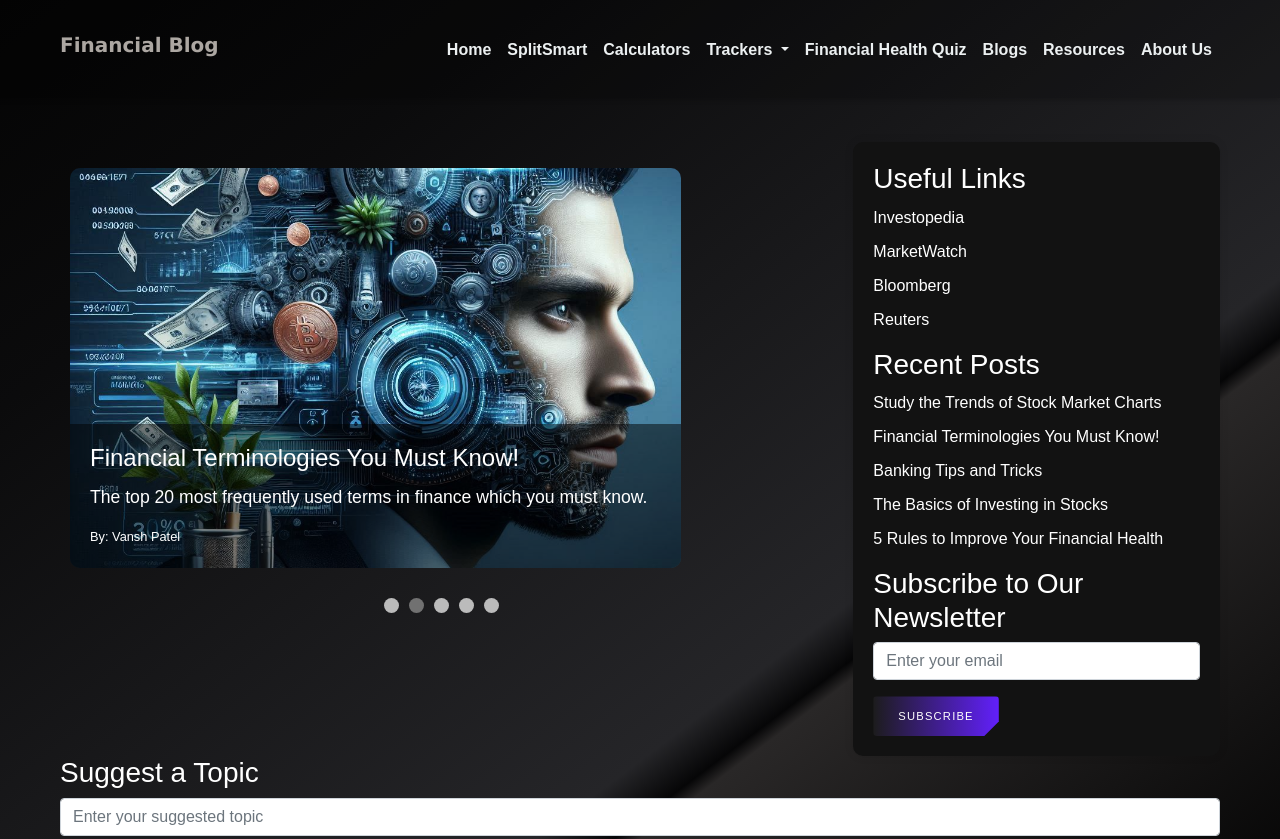
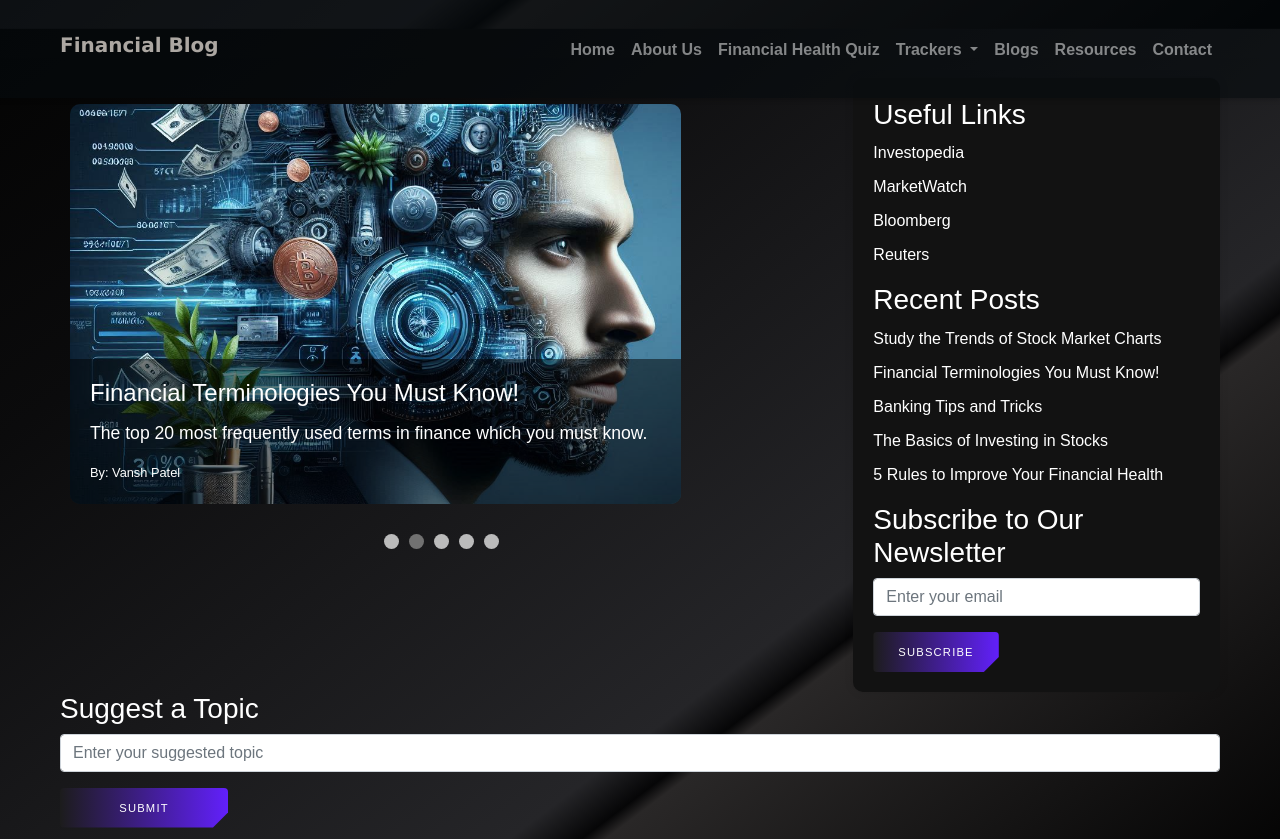
Before and after one commit to THE-DEEPDAS/blogs-section, a website: page index.html in a window 1280 px wide. Shown: the top 839 px of the page. Drawn offline with nearby package versions, Linux system fonts and the light colour scheme.

Commit message:
final push

```diff
--- a/index.html
+++ b/index.html
@@ -8,23 +8,26 @@
     <link rel="stylesheet" href="styles.css">
 </head>
 <body>
-    <nav class="navbar navbar-expand-lg  sticky-top black" id="nav-container">
+    <nav class="navbar navbar-expand-lg navbar-dark fixed-top">
         <div class="container">
 
             <a class="navbar-brand" href="#" style="font-family: Verdana, Geneva, Tahoma, sans-serif; font-weight:bolder; color: rgb(172, 167, 162);">Financial Blog</a>
             <button class="navbar-toggler" type="button" data-toggle="collapse" data-target="#navbarNav" aria-controls="navbarNav" aria-expanded="false" aria-label="Toggle navigation" style="width: 80px;">
-                <span class="navbar-toggler-icon" style="padding: 0px; color: white; opacity: 1;"></span>
+                <span class="navbar-toggler-icon" style="padding: 0px;"></span>
             </button>
             <div class="collapse navbar-collapse" id="navbarNav" >
                 <ul class="navbar-nav ml-auto">
                     <li class="nav-item">
-                        <a class="nav-link" href="https://capify.vercel.app/">Home</a>
+                        <a class="nav-link" href="https://capify-home-git-master-the-deepdas-projects.vercel.app/">Home</a>
                     </li>
                     <li class="nav-item">
-                        <a class="nav-link" href="https://group-finance-manager.vercel.app/login">SplitSmart</a>
+                        <a class="nav-link" href="#about">About Us</a>
                     </li>
+                    <!-- <li class="nav-item">
+                        <a class="nav-link" href="#services">Services</a>
+                    </li> -->
                     <li class="nav-item">
-                        <a class="nav-link" href="https://calculators-pied.vercel.app/">Calculators</a>
+                        <a class="nav-link" href="https://financial-health-quiz.vercel.app/">Financial Health Quiz</a>
                     </li>
                     <li class="nav-item dropdown">
                         <a class="nav-link dropdown-toggle" href="#" id="navbarDropdown" role="button" data-toggle="dropdown" aria-haspopup="true" aria-expanded="false">
@@ -36,16 +39,13 @@
                         </div>
                     </li>
                     <li class="nav-item">
-                        <a class="nav-link" href="https://financial-health-quiz.vercel.app/">Financial Health Quiz</a>
-                    </li>
-                    <li class="nav-item">
                         <a class="nav-link" href="https://blogs-section-three.vercel.app/">Blogs</a>
                     </li>
                     <li class="nav-item">
                         <a class="nav-link" href="https://resources-section.vercel.app/">Resources</a>
                     </li>
                     <li class="nav-item">
-                        <a class="nav-link" href="https://capify.vercel.app/#about">About Us</a>
+                        <a class="nav-link" href="#contact">Contact</a>
                     </li>
                 </ul>
             </div>
--- a/styles.css
+++ b/styles.css
@@ -1,6 +1,6 @@
 body, html {
     font-family: Arial, sans-serif;
-    margin: 0;
+    margin-top: 2.25%;
     padding: 0;
     /* background: linear-gradient(115deg, rgba(86,86,88,1) 3%, rgba(38,39,42,1) 29%, rgba(0,1,5,1) 48%, rgba(33,34,37,1) 72%, rgba(79,79,81,1) 96%); */
     /* background-image: url("https://static.vecteezy.com/system/resources/thumbnails/010/630/951/small/dark-abstract-background-black-overlap-free-vector.jpg");
@@ -53,14 +53,12 @@ body:not(.darktheme){
 
 /* Navbar */
 .navbar {
-    background-color: rgba(6, 10, 14, 0); /* Slightly Transparent Dark Blue */
+    background-color: rgba(6, 10, 14, 0.6); /* Slightly Transparent Dark Blue */
     box-shadow: 0 2px 5px rgba(0, 0, 0, 0.2);
     padding-top: 0px;
 
   }
-  #nav-container{
-    background-color: rgba(0, 0, 0, 0.2);
-  }
+
   .navbar-brand {
     color: #ecf0f1; /* White */
   }
@@ -93,13 +91,6 @@ body:not(.darktheme){
 
   .navbar-nav .dropdown-item {
     color: #ecf0f1; /* White */
-  }
-
-  .navbar-toggler-icon{
-    color : white;
-    visibility: visible;
-    stroke: white;
-    background-size : 100% 100%;
   }
 
   .navbar-nav .dropdown-item:hover {
```
